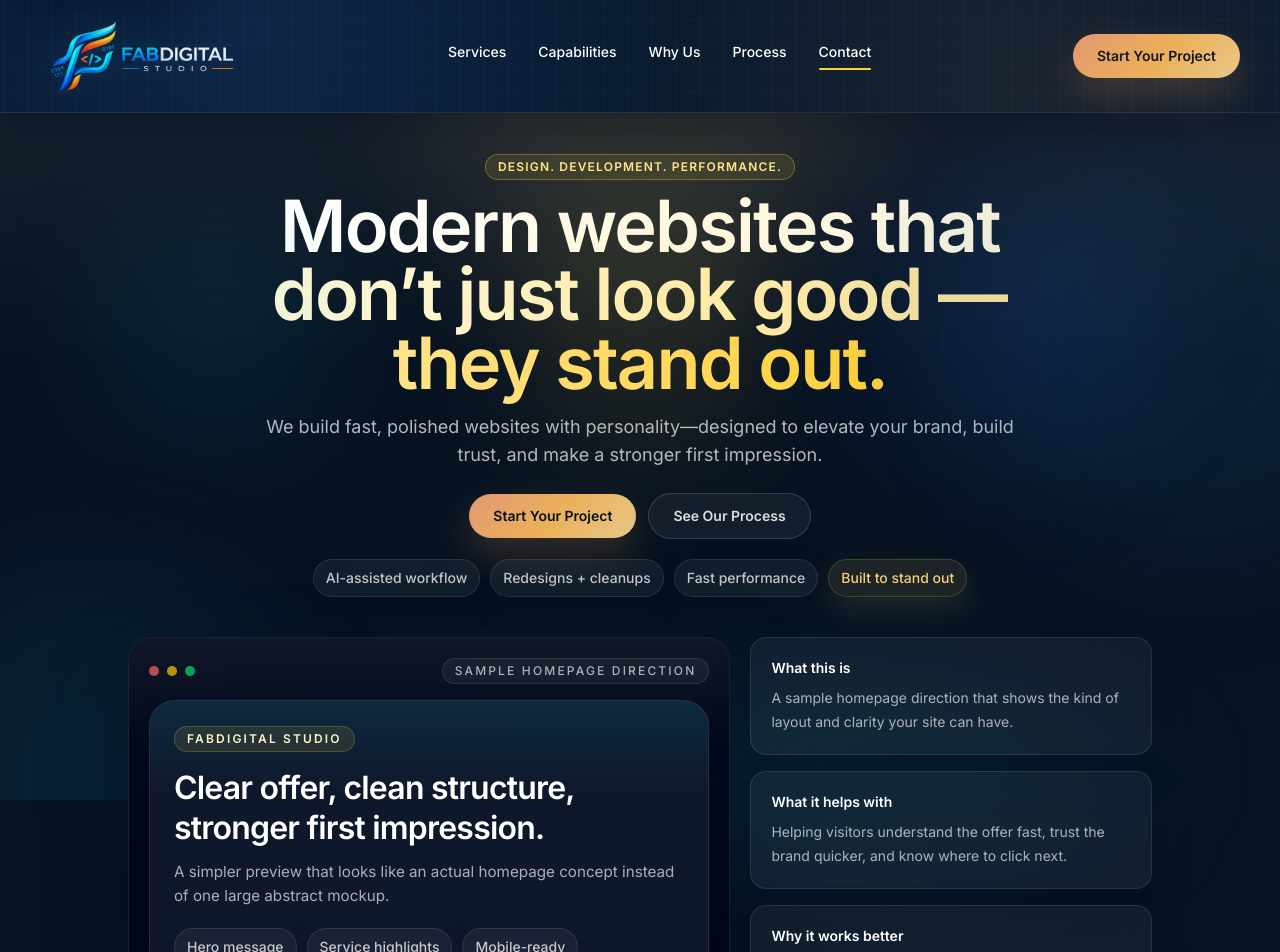
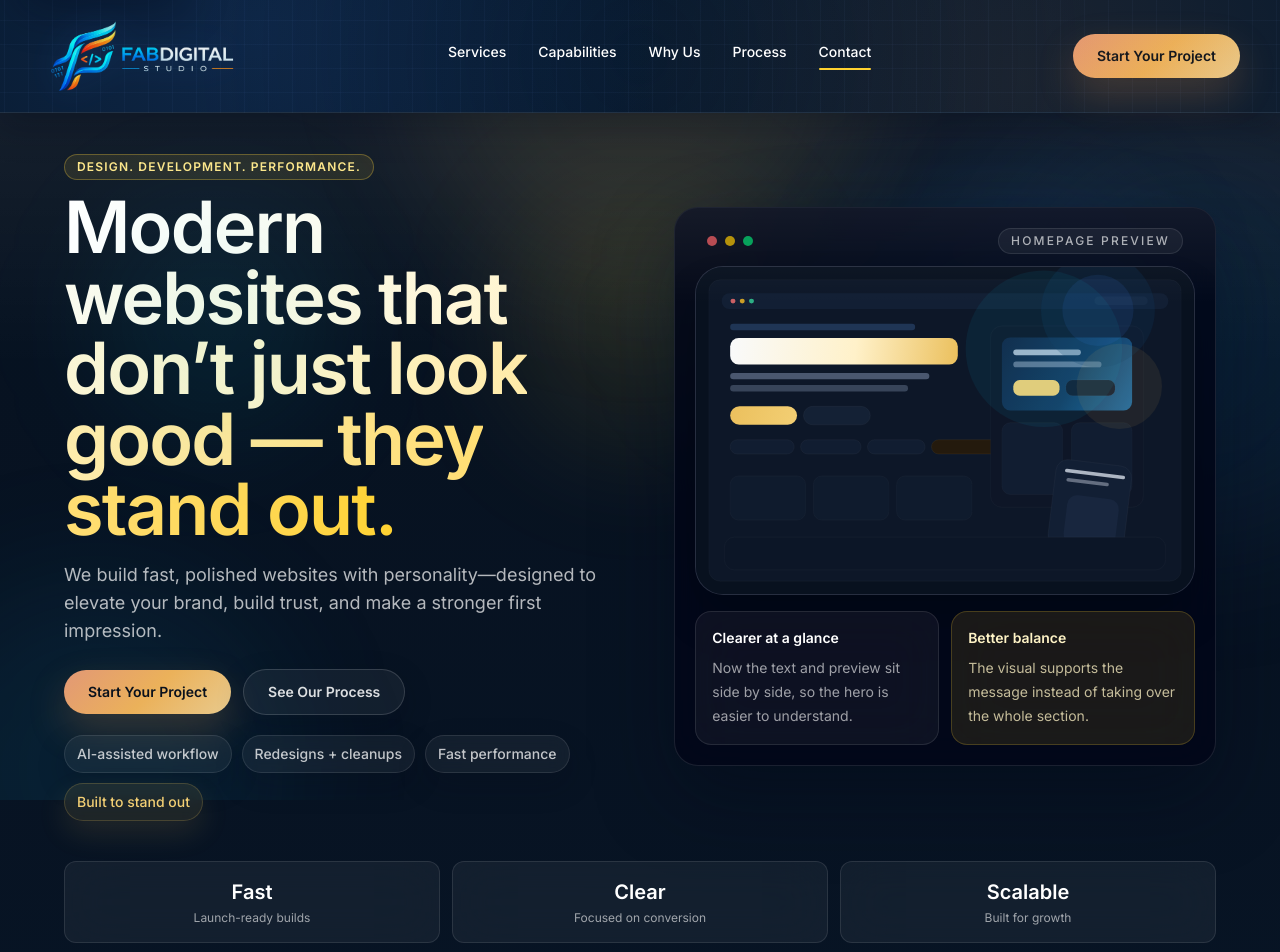
Before and after one commit to fabylv/fabdigitalstudio.com, a React (Vite) app: page / in a window 1280 px wide. Shown: the top 952 px of the page. Built offline with nearby package versions, Linux system fonts and the light colour scheme.

Commit message:
refactor: split hero into side-by-side layout

```diff
--- a/src/components/sections/Hero.jsx
+++ b/src/components/sections/Hero.jsx
@@ -2,39 +2,38 @@ import Button from '../ui/Button';
 import Container from '../ui/Container';
 
 export default function Hero({ content }) {
-	const preview = content.preview;
-
 	return (
-		<section className="relative overflow-hidden pb-7 pt-8 sm:pb-8 sm:pt-10" id="top">
+		<section className="relative overflow-hidden pb-10 pt-8 sm:pb-12 sm:pt-10" id="top">
 			<div className="pointer-events-none absolute inset-x-0 top-0 h-136 bg-linear-to-b from-white/6 via-transparent to-transparent" />
 			<div className="pointer-events-none absolute left-1/2 top-20 h-64 w-64 -translate-x-1/2 rounded-full bg-amber-300/10 blur-3xl" />
 			<div className="pointer-events-none absolute left-[8%] top-24 h-56 w-56 rounded-full bg-cyan-400/8 blur-3xl" />
 			<div className="pointer-events-none absolute right-[10%] top-16 h-72 w-72 rounded-full bg-blue-500/10 blur-3xl" />
 
 			<Container>
-				<div className="mx-auto max-w-5xl text-center">
+				<div className="mx-auto grid max-w-6xl items-center gap-8 lg:grid-cols-[minmax(0,1fr)_minmax(420px,0.95fr)] lg:gap-10">
+					<div className="text-center lg:text-left">
 						<span className="mb-3 inline-flex rounded-full border border-amber-300/30 bg-amber-300/10 px-3 py-1 text-xs font-semibold uppercase tracking-widest text-amber-200">
 							{content.eyebrow}
 						</span>
 
-					<h1 className="mx-auto max-w-4xl text-3xl font-semibold tracking-tight text-white sm:text-[2.85rem] md:text-[3.2rem] lg:text-7xl lg:leading-[0.95]">
+						<h1 className="max-w-4xl text-3xl font-semibold tracking-tight text-white sm:text-[2.85rem] md:text-[3.2rem] lg:text-6xl lg:leading-[0.98] xl:text-7xl">
 							<span className="bg-linear-to-r from-white via-amber-100 to-amber-300 bg-clip-text text-transparent">
 								{content.title}
 							</span>
 						</h1>
 
-					<p className="mx-auto mt-4 max-w-3xl text-base leading-7 text-white/70 sm:text-lg">
+						<p className="mx-auto mt-4 max-w-2xl text-base leading-7 text-white/70 sm:text-lg lg:mx-0">
 							{content.description}
 						</p>
 
-					<div className="mt-6 flex flex-col items-center gap-3 sm:flex-row sm:justify-center">
+						<div className="mt-6 flex flex-col items-center gap-3 sm:flex-row sm:justify-center lg:justify-start">
 							<Button href={content.primaryCta.href}>{content.primaryCta.label}</Button>
 							<Button href={content.secondaryCta.href} variant="secondary">
 								{content.secondaryCta.label}
 							</Button>
 						</div>
 
-					<div className="mt-5 flex flex-wrap items-center justify-center gap-2.5">
+						<div className="mt-5 flex flex-wrap items-center justify-center gap-2.5 lg:justify-start">
 							<span className="chip">AI-assisted workflow</span>
 							<span className="chip">Redesigns + cleanups</span>
 							<span className="chip">Fast performance</span>
@@ -42,83 +41,48 @@ export default function Hero({ content }) {
 						</div>
 					</div>
 
-				<div className="relative mx-auto mt-8 max-w-5xl sm:mt-10">
-					<div className="pointer-events-none absolute inset-x-0 top-12 h-44 bg-radial from-cyan-400/14 to-transparent blur-3xl" />
-
-					<div className="grid gap-4 lg:grid-cols-[minmax(0,1.2fr)_minmax(300px,0.8fr)] lg:gap-5">
-						<div className="relative overflow-hidden rounded-3xl border border-white/10 bg-slate-950/85 p-4 shadow-[0_30px_80px_rgba(2,8,23,0.40)] backdrop-blur-xl sm:p-5">
-							<div className="absolute inset-x-0 top-0 h-28 bg-linear-to-b from-white/6 to-transparent" />
-							<div className="relative flex items-center justify-between gap-3">
+					<div className="relative">
+						<div className="pointer-events-none absolute inset-x-0 top-10 h-40 bg-radial from-cyan-400/14 to-transparent blur-3xl" />
+						<div className="relative overflow-hidden rounded-3xl border border-white/10 bg-slate-950/85 p-3 shadow-[0_30px_80px_rgba(2,8,23,0.40)] backdrop-blur-xl sm:p-4 lg:p-5">
+							<div className="absolute inset-x-0 top-0 h-24 bg-linear-to-b from-white/6 to-transparent" />
+							<div className="relative mb-3 flex items-center justify-between px-2 sm:px-3">
 								<div className="flex gap-2">
 									<span className="h-2.5 w-2.5 rounded-full bg-red-400/70" />
 									<span className="h-2.5 w-2.5 rounded-full bg-yellow-400/70" />
 									<span className="h-2.5 w-2.5 rounded-full bg-green-400/70" />
 								</div>
 								<div className="rounded-full border border-white/10 bg-white/5 px-3 py-1 text-[11px] font-medium uppercase tracking-[0.18em] text-white/65 sm:text-xs">
-									{preview.label}
+									Homepage preview
 								</div>
 							</div>
 
-							<div className="relative mt-4 overflow-hidden rounded-[1.6rem] border border-white/10 bg-slate-900 p-5 shadow-2xl sm:p-6">
-								<div className="absolute inset-x-0 top-0 h-24 bg-linear-to-b from-cyan-400/10 to-transparent" />
-								<div className="relative max-w-xl">
-									<span className="inline-flex rounded-full border border-amber-300/20 bg-amber-300/10 px-3 py-1 text-[11px] font-semibold uppercase tracking-[0.18em] text-amber-100 sm:text-xs">
-										FabDigital Studio
-									</span>
-									<h2 className="mt-4 max-w-lg text-2xl font-semibold tracking-tight text-white sm:text-[2rem] sm:leading-tight">
-										{preview.title}
-									</h2>
-									<p className="mt-3 max-w-xl text-sm leading-6 text-white/65 sm:text-[0.95rem]">
-										{preview.description}
-									</p>
-
-									<div className="mt-5 flex flex-wrap gap-2.5">
-										{preview.badges.map((badge) => (
-											<span key={badge} className="chip">
-												{badge}
-											</span>
-										))}
-									</div>
+							<div className="overflow-hidden rounded-[1.75rem] border border-white/10 bg-slate-900 shadow-2xl">
+								<img
+									alt="FabDigital Studio homepage preview"
+									className="w-full"
+									src={content.image}
+								/>
 							</div>
 
-								<div className="mt-6 grid gap-3 sm:grid-cols-3">
+							<div className="mt-4 grid gap-3 sm:grid-cols-2">
 								<div className="rounded-2xl border border-white/10 bg-white/5 p-4 backdrop-blur-xl">
-										<p className="text-sm font-semibold text-white">Stronger first impression</p>
+									<p className="text-sm font-semibold text-white">Clearer at a glance</p>
 									<p className="mt-2 text-sm leading-6 text-white/60">
-											A cleaner hero helps visitors understand the brand faster.
-										</p>
-									</div>
-									<div className="rounded-2xl border border-white/10 bg-white/5 p-4 backdrop-blur-xl">
-										<p className="text-sm font-semibold text-white">Clear next step</p>
-										<p className="mt-2 text-sm leading-6 text-white/60">
-											The offer, the value, and the CTA all read more quickly.
+										Now the text and preview sit side by side, so the hero is easier to understand.
 									</p>
 								</div>
 								<div className="rounded-2xl border border-amber-300/20 bg-amber-300/10 p-4 backdrop-blur-xl">
-										<p className="text-sm font-semibold text-amber-100">Feels like a real website</p>
+									<p className="text-sm font-semibold text-amber-100">Better balance</p>
 									<p className="mt-2 text-sm leading-6 text-amber-100/75">
-											It explains itself instead of feeling like a giant mystery image.
+										The visual supports the message instead of taking over the whole section.
 									</p>
 								</div>
 							</div>
 						</div>
 					</div>
-
-						<div className="space-y-4">
-							{preview.notes.map((note) => (
-								<div
-									key={note.title}
-									className="rounded-2xl border border-white/10 bg-white/5 p-5 text-left shadow-[0_18px_40px_rgba(2,8,23,0.18)] backdrop-blur-xl"
-								>
-									<p className="text-sm font-semibold text-white">{note.title}</p>
-									<p className="mt-2 text-sm leading-6 text-white/65">{note.text}</p>
-								</div>
-							))}
-						</div>
-					</div>
 				</div>
 
-				<dl className="mt-6 grid gap-3 sm:grid-cols-3 lg:mt-8">
+				<dl className="mx-auto mt-8 grid max-w-6xl gap-3 sm:grid-cols-3 lg:mt-10">
 					{content.stats.map((stat) => (
 						<div
 							key={stat.label}
```
Lines whose indentation alone changed are shown as unchanged.
